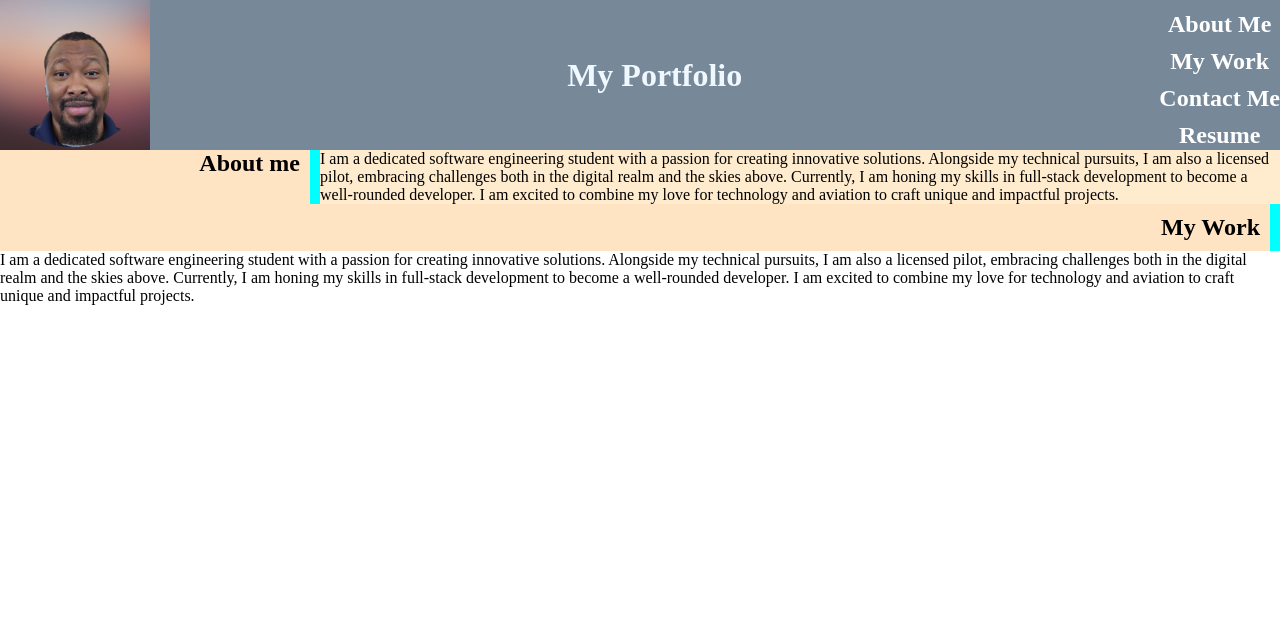
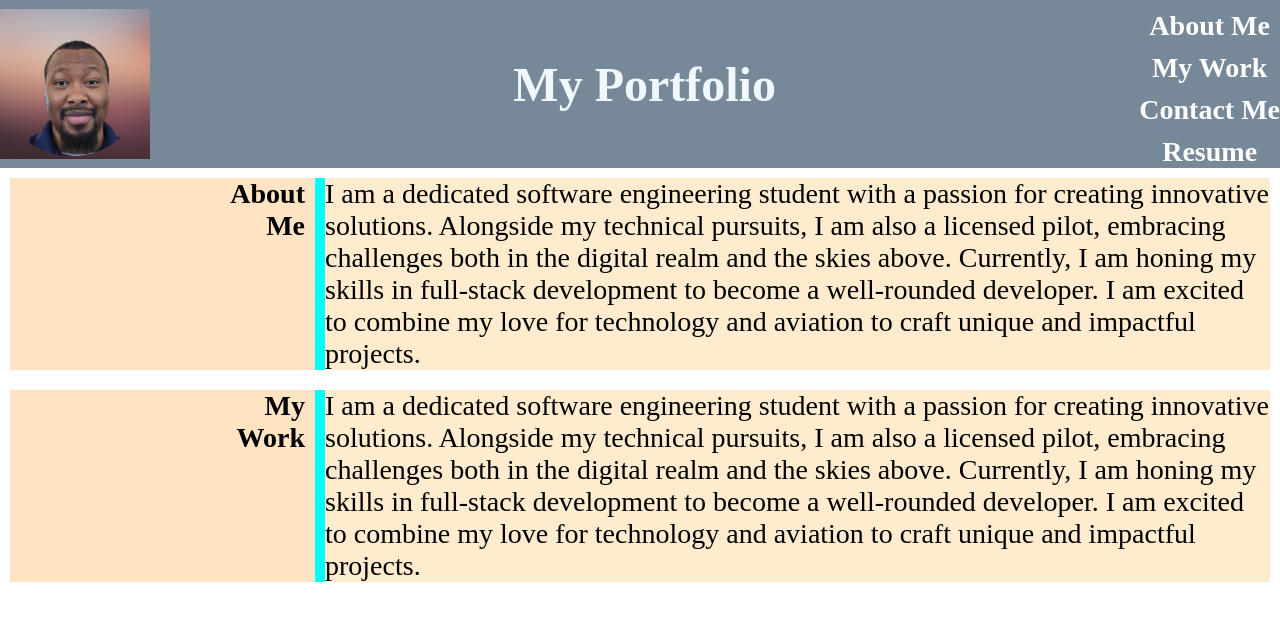
Before and after one commit to Isaiahcapers/Portfolio-Project, a plain HTML site: page index.html in a window 1280 px wide. Drawn offline with Linux system fonts and the light colour scheme.

Commit message:
nav bar working dont change height
body is reponsive, next section should be portfolio with pictures

consider creating a new styles sheet to separate

```diff
--- a/assests/styles.css
+++ b/assests/styles.css
@@ -2,6 +2,18 @@
     box-sizing: border-box;
     padding: 0;
     margin: 0;
+}
+body {
+    font-size: 16px;
+}
+h1 {
+    font-size: 300%;
+}
+h2 {
+    font-size: 175%;
+}
+h3 {
+    /* font-size: 150%; */
 }
 header {
     /* height: 150px; */
@@ -34,10 +46,6 @@ header h1 {
     color: aliceblue;
 }
 
-header #profile-img {
-    display: flex;
-}
-
 .nav-list {
     display: flex;
     flex-direction: column;
@@ -64,6 +72,10 @@ main {
 main .work-me-sect {
     padding: 10px;
 }
+.main-sect {
+    display: flex;
+    padding: 10px;
+}
 aside {
     background-color: bisque;
     flex: 25%;
@@ -72,23 +84,28 @@ aside {
     border-right-color: aqua;
     text-align: right;
 }
-.aside-about h2 {
+.asicol h2 {
     padding-right: 10px;
 }
 .column {
     flex: 75%;
     background-color: blanchedalmond;
+    display: flex;
+}
+.column p {
+    font-size: 175%;
 }
 
 @media screen and (max-width: 992px) {
     header {
         flex-direction: column;
         align-content: center;
+        padding: 0;
     }
     #profile-img img {
         margin: auto;
     }
-    main {
+    .main-sect {
         flex-direction: column;
         align-content: center;
         text-align: center;
--- a/index.html
+++ b/index.html
@@ -15,26 +15,31 @@
         <section id="navbar">
             <nav class="nav-list">
                 <a href="#about-me-sect"><h2>About Me</h2></a>
-                <a href="work-me-sect"><h2> My Work</h2></a>
+                <a href="#work-me-sect#"><h2> My Work</h2></a>
                 <a href="contact-sect"><h2>Contact Me</h2></a>
                 <a href="resume-sect"><h2>Resume</h2></a>
             </nav>
         </section>
     </header>
     <main>
-        <aside class="aside-about">
-               <h2>About me</h2>
+        <section class="main-sect">
+            <aside id="aside-about" class="asicol">
+               <h2>About <br>Me</h2>
+
                 <!-- when i do a border for this it should stretch to math the length of the left section
                  should include a side section and then 3 sections for portfolio work thinking about using css flex to lay it out.-->
-        </aside>
-        <section id="about-me-sect" class="column">
-            <p>I am a dedicated software engineering student with a passion for creating innovative solutions. Alongside my technical pursuits, I am also a licensed pilot, embracing challenges both in the digital realm and the skies above. Currently, I am honing my skills in full-stack development to become a well-rounded developer. I am excited to combine my love for technology and aviation to craft unique and impactful projects.</p>
+            </aside>
+            <section id="about-me-sect" class="column">
+                <p>I am a dedicated software engineering student with a passion for creating innovative solutions. Alongside my technical pursuits, I am also a licensed pilot, embracing challenges both in the digital realm and the skies above. Currently, I am honing my skills in full-stack development to become a well-rounded developer. I am excited to combine my love for technology and aviation to craft unique and impactful projects.</p>
+            </section>
         </section>
-        <aside class="work-me-sect">
-            <h2>My Work</h2>
-        </aside>
-        <section>
-            <p>I am a dedicated software engineering student with a passion for creating innovative solutions. Alongside my technical pursuits, I am also a licensed pilot, embracing challenges both in the digital realm and the skies above. Currently, I am honing my skills in full-stack development to become a well-rounded developer. I am excited to combine my love for technology and aviation to craft unique and impactful projects.</p>
+        <section class="main-sect">
+            <aside id="aside-work" class="asicol">
+                <h2>My<br>Work</h2>
+            </aside>
+            <section id="work-me-sect" class="column">
+                <p>I am a dedicated software engineering student with a passion for creating innovative solutions. Alongside my technical pursuits, I am also a licensed pilot, embracing challenges both in the digital realm and the skies above. Currently, I am honing my skills in full-stack development to become a well-rounded developer. I am excited to combine my love for technology and aviation to craft unique and impactful projects.</p>
+            </section>
         </section>
     </main>
 
```
